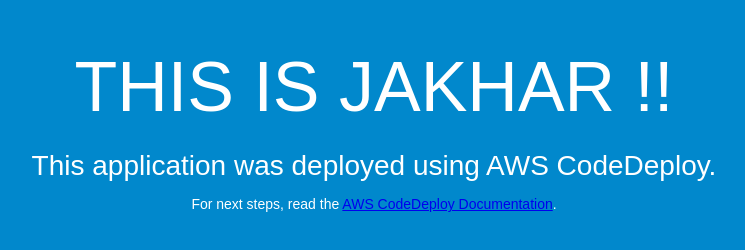
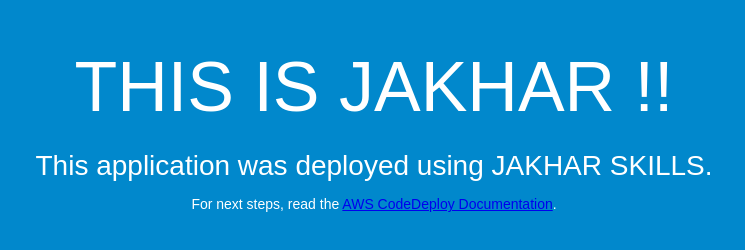
Before and after one commit to pradeeplnmiit/testapp, a plain HTML site: page index.html in a window 1280 px wide. Shown: the whole page, without its empty margins (266-1011 px from the left). Drawn offline with Linux system fonts and the light colour scheme.

Commit message:
6:47 EDITED

```diff
--- a/index.html
+++ b/index.html
@@ -27,7 +27,7 @@
 <body>
   <div align="center">
     <h1>THIS IS JAKHAR !!</h1>
-    <h2>This application was deployed using AWS CodeDeploy.</h2>
+    <h2>This application was deployed using JAKHAR SKILLS.</h2>
     <p>For next steps, read the <a href="http://aws.amazon.com/documentation/codedeploy">AWS CodeDeploy Documentation</a>.</p>
   </div>
 </body>
```
